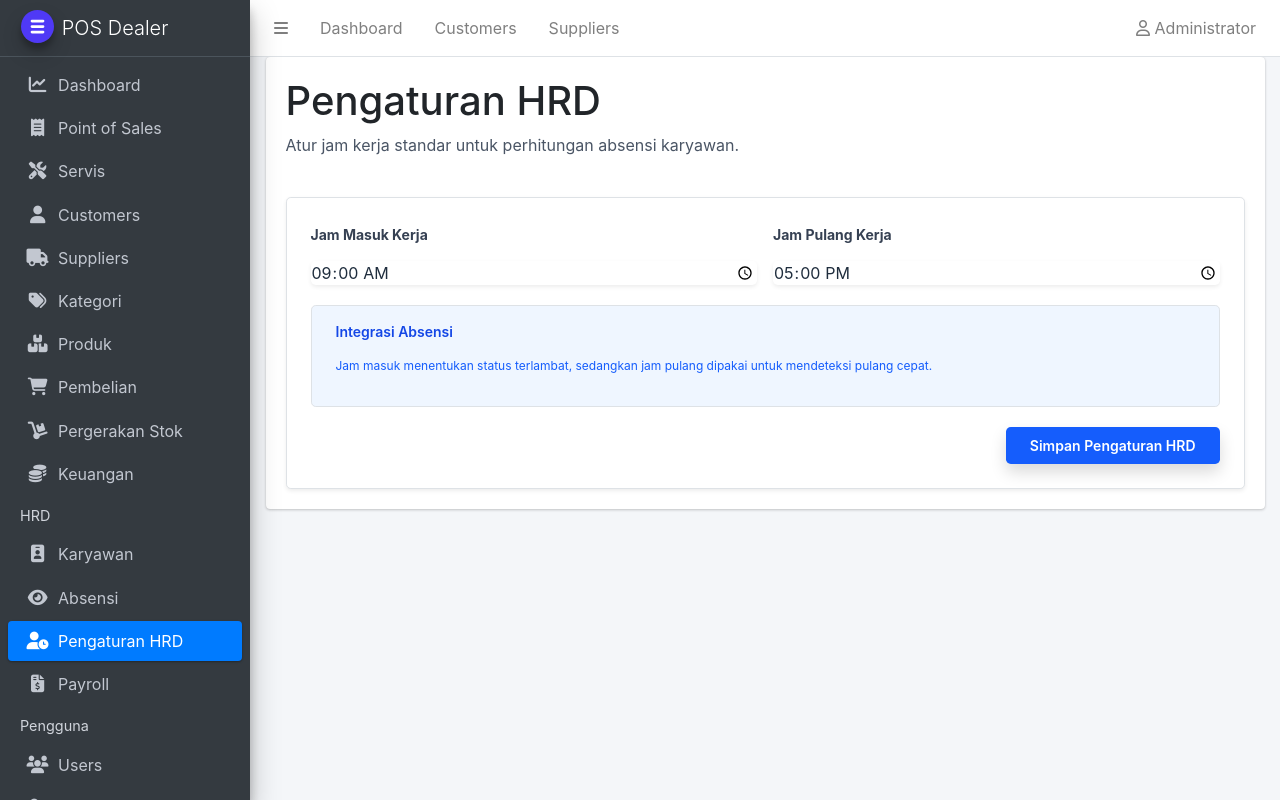
After one commit to deevseek/poslaravel, a Laravel app: page /hrd/settings in a window 1280 px wide. The commit adds this page. Run offline with Laravel 12, Linux system fonts and the light colour scheme; a user stored in the database is signed in; data comes from the database, SQL or seed files in the repository; data that the repository does not hold is empty; style sheets or scripts are compiled from the project's sources; some libraries are stand-ins or nearby versions.

Commit message:
Add HRD work hours settings for attendance

```diff
--- /dev/null
+++ b/app/Http/Controllers/HrdSettingController.php
@@ -0,0 +1,41 @@
+<?php
+
+namespace App\Http\Controllers;
+
+use App\Models\Setting;
+use Illuminate\Http\RedirectResponse;
+use Illuminate\Http\Request;
+use Illuminate\View\View;
+
+class HrdSettingController extends Controller
+{
+    public function index(): View
+    {
+        $keys = [
+            Setting::HRD_WORK_START,
+            Setting::HRD_WORK_END,
+        ];
+
+        $settings = Setting::whereIn('key', $keys)->pluck('value', 'key');
+
+        return view('hrd.settings', [
+            'settings' => $settings,
+        ]);
+    }
+
+    public function update(Request $request): RedirectResponse
+    {
+        $validated = $request->validate([
+            Setting::HRD_WORK_START => ['required', 'date_format:H:i'],
+            Setting::HRD_WORK_END => ['required', 'date_format:H:i', 'after:'.Setting::HRD_WORK_START],
+        ]);
+
+        foreach ($validated as $key => $value) {
+            Setting::setValue($key, $value);
+        }
+
+        return redirect()
+            ->route('hrd-settings.index')
+            ->with('success', 'Pengaturan HRD berhasil diperbarui.');
+    }
+}
--- a/app/Models/Setting.php
+++ b/app/Models/Setting.php
@@ -18,6 +18,8 @@ class Setting extends Model
     public const STORE_LOGO_PATH = 'store_logo_path';
     public const WHATSAPP_ENABLED = 'whatsapp_enabled';
     public const WHATSAPP_GATEWAY_URL = 'whatsapp_gateway_url';
+    public const HRD_WORK_START = 'hrd_work_start';
+    public const HRD_WORK_END = 'hrd_work_end';
 
     protected $fillable = [
         'key',
--- a/resources/views/attendances/create.blade.php
+++ b/resources/views/attendances/create.blade.php
@@ -45,19 +45,21 @@
             <div class="grid grid-cols-1 gap-4 md:grid-cols-2">
                 <div>
                     <label class="block text-sm font-semibold text-gray-700" for="check_in_time">Jam Check-in</label>
-                    <input type="time" id="check_in_time" name="check_in_time" value="{{ old('check_in_time', now()->format('H:i')) }}" required
+                    <input type="time" id="check_in_time" name="check_in_time" value="{{ old('check_in_time', $workStart ?? now()->format('H:i')) }}" required
                         class="mt-1 w-full rounded-lg border border-gray-300 px-3 py-2 text-sm focus:border-blue-500 focus:outline-none">
                     @error('check_in_time')
                         <p class="mt-1 text-sm text-red-600">{{ $message }}</p>
                     @enderror
+                    <p class="mt-1 text-xs text-gray-500">Jam masuk standar: {{ $workStart ?? '09:00' }}</p>
                 </div>
                 <div>
                     <label class="block text-sm font-semibold text-gray-700" for="check_out_time">Jam Check-out (opsional)</label>
-                    <input type="time" id="check_out_time" name="check_out_time" value="{{ old('check_out_time') }}"
+                    <input type="time" id="check_out_time" name="check_out_time" value="{{ old('check_out_time', $workEnd ?? '') }}"
                         class="mt-1 w-full rounded-lg border border-gray-300 px-3 py-2 text-sm focus:border-blue-500 focus:outline-none">
                     @error('check_out_time')
                         <p class="mt-1 text-sm text-red-600">{{ $message }}</p>
                     @enderror
+                    <p class="mt-1 text-xs text-gray-500">Jam pulang standar: {{ $workEnd ?? '17:00' }}</p>
                 </div>
             </div>
 
--- a/resources/views/attendances/index.blade.php
+++ b/resources/views/attendances/index.blade.php
@@ -45,8 +45,8 @@
                             <span class="rounded-full bg-blue-100 px-2 py-1 text-xs font-semibold text-blue-700">{{ $methodLabel }}</span>
                         </td>
                         <td class="px-6 py-4 text-sm">
-                            @if ($attendance->status === 'Terlambat')
-                                <span class="rounded-full bg-orange-100 px-2 py-1 text-xs font-semibold text-orange-700">Terlambat</span>
+                            @if (in_array($attendance->status, ['Terlambat', 'Pulang cepat'], true))
+                                <span class="rounded-full bg-orange-100 px-2 py-1 text-xs font-semibold text-orange-700">{{ $attendance->status }}</span>
                             @else
                                 <span class="rounded-full bg-green-100 px-2 py-1 text-xs font-semibold text-green-700">{{ $attendance->status }}</span>
                             @endif
--- a/resources/views/attendances/show.blade.php
+++ b/resources/views/attendances/show.blade.php
@@ -37,8 +37,8 @@
 
         <div class="flex items-center gap-3">
             <span class="text-sm font-semibold text-gray-600">Status:</span>
-            @if ($attendance->status === 'Terlambat')
-                <span class="rounded-full bg-orange-100 px-3 py-1 text-xs font-semibold text-orange-700">Terlambat</span>
+            @if (in_array($attendance->status, ['Terlambat', 'Pulang cepat'], true))
+                <span class="rounded-full bg-orange-100 px-3 py-1 text-xs font-semibold text-orange-700">{{ $attendance->status }}</span>
             @else
                 <span class="rounded-full bg-green-100 px-3 py-1 text-xs font-semibold text-green-700">{{ $attendance->status }}</span>
             @endif
--- /dev/null
+++ b/resources/views/hrd/settings.blade.php
@@ -0,0 +1,46 @@
+<x-app-layout title="Pengaturan HRD">
+    <div class="flex items-center justify-between mb-6">
+        <div>
+            <h1 class="text-2xl font-semibold text-gray-900">Pengaturan HRD</h1>
+            <p class="text-gray-600">Atur jam kerja standar untuk perhitungan absensi karyawan.</p>
+        </div>
+    </div>
+
+    <div class="rounded-lg border border-gray-200 bg-white p-6 shadow-sm">
+        <form action="{{ route('hrd-settings.update') }}" method="POST" class="space-y-5">
+            @csrf
+
+            <div class="grid gap-4 sm:grid-cols-2">
+                <div>
+                    <label class="block text-sm font-medium text-gray-700" for="{{ App\Models\Setting::HRD_WORK_START }}">Jam Masuk Kerja</label>
+                    <input type="time" id="{{ App\Models\Setting::HRD_WORK_START }}"
+                        name="{{ App\Models\Setting::HRD_WORK_START }}"
+                        value="{{ old(App\Models\Setting::HRD_WORK_START, $settings[App\Models\Setting::HRD_WORK_START] ?? '09:00') }}"
+                        class="mt-2 w-full rounded-lg border-gray-300 shadow-sm focus:border-blue-500 focus:ring-blue-500" required>
+                    @error(App\Models\Setting::HRD_WORK_START)
+                        <p class="mt-1 text-sm text-red-600">{{ $message }}</p>
+                    @enderror
+                </div>
+                <div>
+                    <label class="block text-sm font-medium text-gray-700" for="{{ App\Models\Setting::HRD_WORK_END }}">Jam Pulang Kerja</label>
+                    <input type="time" id="{{ App\Models\Setting::HRD_WORK_END }}"
+                        name="{{ App\Models\Setting::HRD_WORK_END }}"
+                        value="{{ old(App\Models\Setting::HRD_WORK_END, $settings[App\Models\Setting::HRD_WORK_END] ?? '17:00') }}"
+                        class="mt-2 w-full rounded-lg border-gray-300 shadow-sm focus:border-blue-500 focus:ring-blue-500" required>
+                    @error(App\Models\Setting::HRD_WORK_END)
+                        <p class="mt-1 text-sm text-red-600">{{ $message }}</p>
+                    @enderror
+                </div>
+            </div>
+
+            <div class="rounded-lg border border-blue-100 bg-blue-50 px-4 py-3 text-sm text-blue-700">
+                <p class="font-semibold">Integrasi Absensi</p>
+                <p class="text-xs text-blue-600">Jam masuk menentukan status terlambat, sedangkan jam pulang dipakai untuk mendeteksi pulang cepat.</p>
+            </div>
+
+            <div class="flex justify-end">
+                <button type="submit" class="rounded-lg bg-blue-600 px-4 py-2 text-sm font-semibold text-white shadow hover:bg-blue-700">Simpan Pengaturan HRD</button>
+            </div>
+        </form>
+    </div>
+</x-app-layout>
--- a/resources/views/layouts/sidebar.blade.php
+++ b/resources/views/layouts/sidebar.blade.php
@@ -107,6 +107,12 @@
                             <a href="{{ route('attendances.index') }}" class="nav-link {{ request()->routeIs('attendances.*') ? 'active' : '' }}">
                                 <i class="nav-icon fas fa-eye"></i>
                                 <p>Absensi</p>
+                            </a>
+                        </li>
+                        <li class="nav-item">
+                            <a href="{{ route('hrd-settings.index') }}" class="nav-link {{ request()->routeIs('hrd-settings.*') ? 'active' : '' }}">
+                                <i class="nav-icon fas fa-user-clock"></i>
+                                <p>Pengaturan HRD</p>
                             </a>
                         </li>
                     @endfeature
--- a/routes/web.php
+++ b/routes/web.php
@@ -25,6 +25,7 @@ use App\Http\Controllers\TenantController;
 use App\Http\Controllers\TenantRegistrationController;
 use App\Http\Controllers\RoleController;
 use App\Http\Controllers\UserController;
+use App\Http\Controllers\HrdSettingController;
 
 Route::get('/', [TenantRegistrationController::class, 'landing'])->name('landing');
 Route::post('tenant-registrations', [TenantRegistrationController::class, 'store'])
@@ -114,6 +115,12 @@ Route::middleware(['auth'])->group(function () {
 
     Route::resource('employees', EmployeeController::class)
         ->middleware(['feature:hrd', 'can:hrd.manage']);
+    Route::get('hrd/settings', [HrdSettingController::class, 'index'])
+        ->middleware(['feature:hrd', 'can:hrd.manage'])
+        ->name('hrd-settings.index');
+    Route::post('hrd/settings', [HrdSettingController::class, 'update'])
+        ->middleware(['feature:hrd', 'can:hrd.manage'])
+        ->name('hrd-settings.update');
     Route::post('attendances/identify', [AttendanceController::class, 'identify'])
         ->middleware(['feature:hrd', 'can:hrd.manage'])
         ->name('attendances.identify');
```
Also changed, not shown: app/Http/Controllers/AttendanceController.php (+18 -2 lines).
